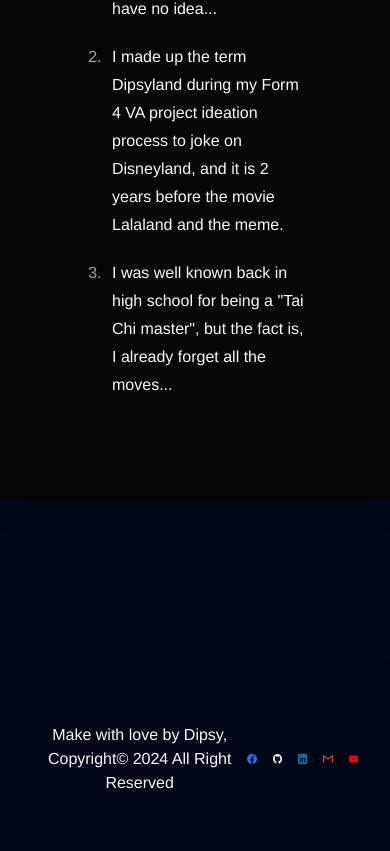
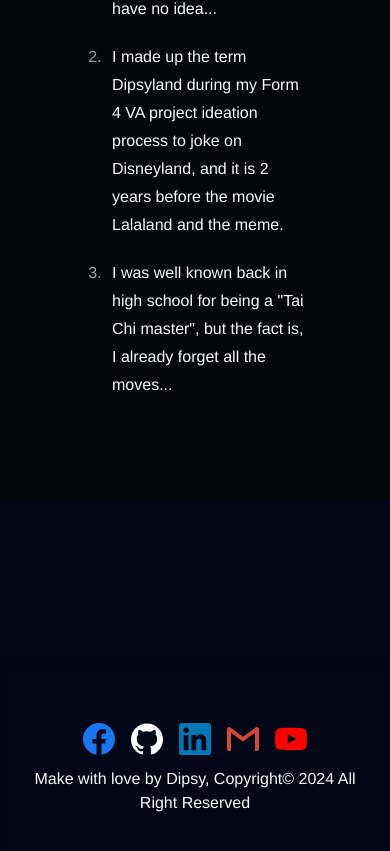
Before and after one commit to dipsywong98/dipsywong98.github.io, a Next.js app: page /about in a window 390 px wide. Shown: the part 2085-2936 px from the top of the page. Built offline with nearby package versions, Linux system fonts and the light colour scheme.

Commit message:
responsive footer

```diff
--- a/src/components/Footer.tsx
+++ b/src/components/Footer.tsx
@@ -4,7 +4,7 @@ import my from './v2/namecard.yaml'
 export const Footer = () => {
   return (
     <footer className="bg-background/30 text-foreground backgrop-satuate-100 backdrop-blur-sm shadow py-8">
-      <div className="flex justify-between container py-8 items-center">
+      <div className="flex flex-col-reverse space-y-reverse space-y-3 md:space-y-0 md:flex-row justify-between container py-8 items-center">
         <div className='flex flex-col space-y-2'>
           Make with love by Dipsy, Copyright© 2024 All Right Reserved
         </div>
```
